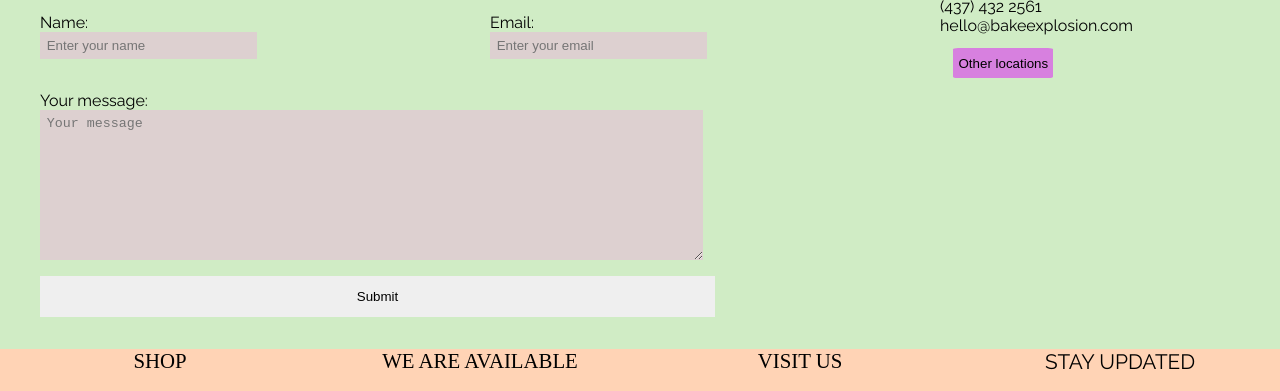
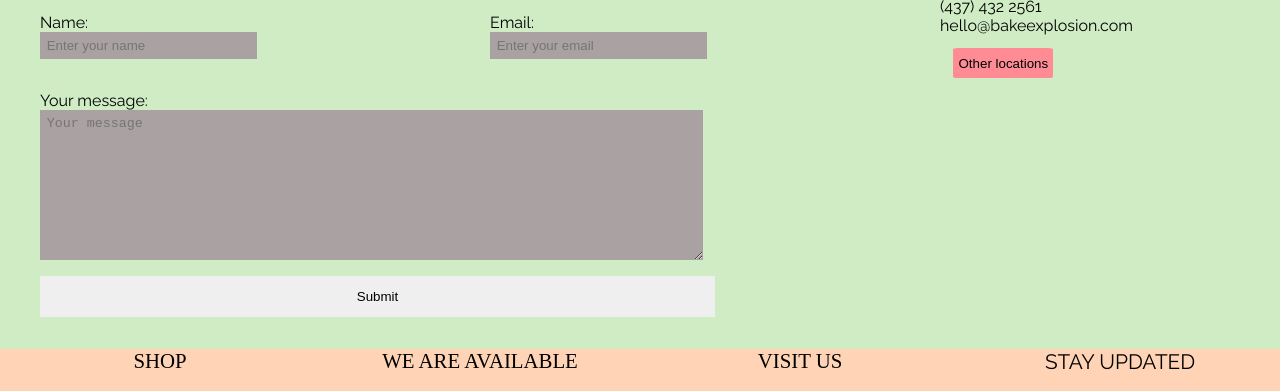
Before and after one commit to MarLMazo/BakedExplosion, a plain HTML site: page contact.html in a window 1280 px wide. Shown: the part 296-687 px from the top of the page. Drawn offline with Linux system fonts and the light colour scheme; a web font is replaced by a local one.

Commit message:
updated contact.css

```diff
--- a/css/contact.css
+++ b/css/contact.css
@@ -81,7 +81,7 @@ body{
     width: 50%;
     height:2em;
     padding:0.5em;
-    background-color: rgb(221, 208, 208);
+    background-color: rgb(170, 162, 162);
     border-style: none;
 }
 #message_field{
@@ -92,7 +92,7 @@ body{
     height:150px;
     width:75%;
     padding:0.5em;
-    background-color: rgb(221, 208, 208);
+    background-color: rgb(170, 162, 162);
     border-style:none;
 }
 .submit_button{
@@ -112,5 +112,5 @@ body{
     height:30px;
     border-radius: 5%;
     border-style: none;
-    background-color: rgb(215, 128, 223);
+    background-color: #FF8C94;
 }
```
